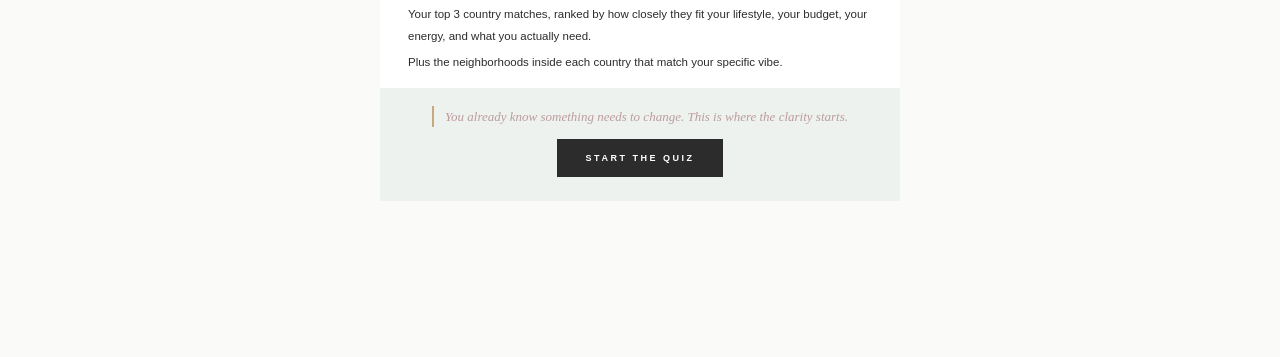
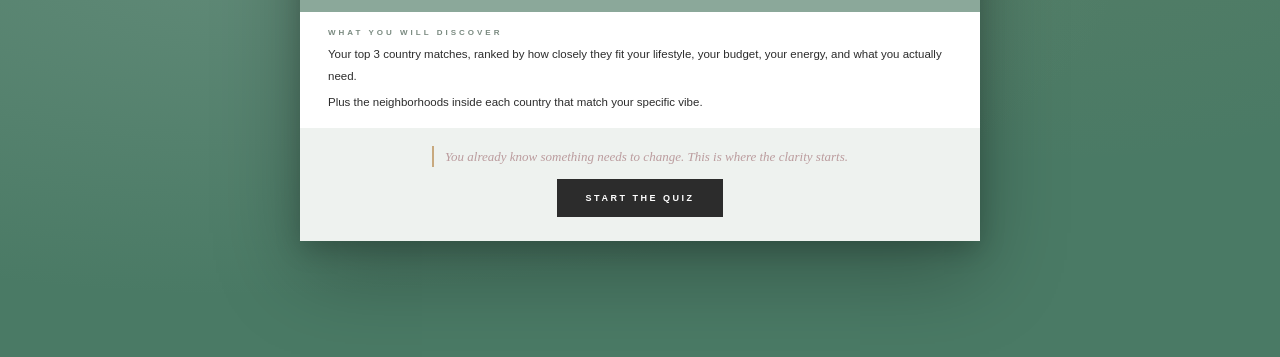
Before and after one commit to Marietje86/yourcountryquiz, a plain HTML site: page index.html in a window 1280 px wide. Shown: the part 443-800 px from the top of the page. Drawn offline with Linux system fonts and the light colour scheme; a web font is replaced by a local one.

Commit message:
Update index.html

```diff
--- a/index.html
+++ b/index.html
@@ -9,10 +9,56 @@
 <style>
 *,*::before,*::after{box-sizing:border-box;margin:0;padding:0}
 html,body{height:100%;font-size:16px}
-body{font-family:'Abhaya Libre',Georgia,serif;background:#FAFAF8;color:#4A4A4A;min-height:100vh;overflow-x:hidden}
+body{font-family:'Abhaya Libre',Georgia,serif;background:#4A7A65;color:#4A4A4A;min-height:100vh;overflow-x:hidden}
 
-/* ── SHELL ── */
-.shell{max-width:520px;margin:0 auto;min-height:100vh;display:flex;flex-direction:column;background:#FAFAF8;position:relative}
+/* ── SHELL: mobile = full width column, desktop = centered card ── */
+.shell{
+  width:100%;
+  max-width:520px;
+  margin:0 auto;
+  min-height:100vh;
+  display:flex;
+  flex-direction:column;
+  background:#FAFAF8;
+  position:relative;
+}
+
+@media(min-width:860px){
+  body{
+    display:flex;
+    align-items:flex-start;
+    justify-content:center;
+    padding:40px 24px 60px;
+    background:#4A7A65;
+    background-image:
+      radial-gradient(ellipse at 20% 50%, rgba(139,168,154,0.35) 0%, transparent 60%),
+      radial-gradient(ellipse at 80% 20%, rgba(200,169,126,0.12) 0%, transparent 50%);
+  }
+  .shell{
+    max-width:680px;
+    min-height:auto;
+    border-radius:0;
+    box-shadow:0 32px 80px rgba(0,0,0,0.28), 0 8px 24px rgba(0,0,0,0.18);
+  }
+  /* slightly more breathing room on wider screens */
+  .cover-hero{padding:44px 48px 36px}
+  .cover-white{padding:20px 48px 18px}
+  .cover-cta{padding:22px 48px 32px}
+  .ph{padding:18px 40px 14px}
+  .pbsc{padding:16px 40px 16px}
+  .q-foot{padding:13px 40px}
+  .cat-intro{padding:48px 48px 36px}
+  .cat-cta-wrap{padding:20px 48px 26px}
+  .results-hero{padding:36px 48px 28px}
+  .results-body{padding:20px 40px 28px}
+  .sticky-hd{padding:13px 40px 0}
+  .cover-title{font-size:46px}
+  .cat-name{font-size:42px}
+  .results-title{font-size:44px}
+  .cover-desc{max-width:400px}
+  .cat-desc{max-width:400px}
+  .results-sub{max-width:420px}
+}
 
 /* ── STICKY HEADER ── */
 .sticky-hd{position:sticky;top:0;z-index:100;background:#2C2C2C;padding:11px 22px 0;flex-shrink:0}
@@ -150,12 +196,13 @@
 .closing{background:#FFFFFF;padding:14px 28px 18px;text-align:center;flex-shrink:0}
 .closing-text{font-family:'Abhaya Libre',serif;font-style:italic;font-size:13px;color:#bb9c9e;line-height:1.65}
 
-@media(max-width:520px){
+@media(max-width:480px){
   .pbsc{padding:11px 16px 11px}
   .ph{padding:11px 18px 9px}
   .cover-hero{padding:24px 20px 20px;gap:10px}
   .results-body{padding:12px 16px 18px}
   .c-body,.results-hero{padding:14px 16px}
+  .cover-title{font-size:32px}
 }
 </style>
 </head>
```
